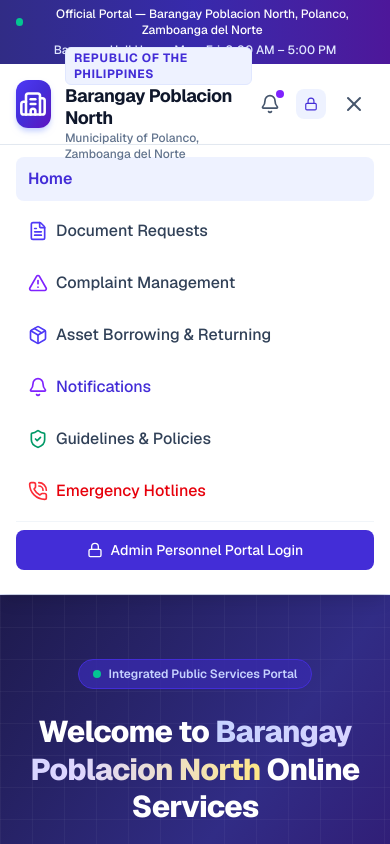
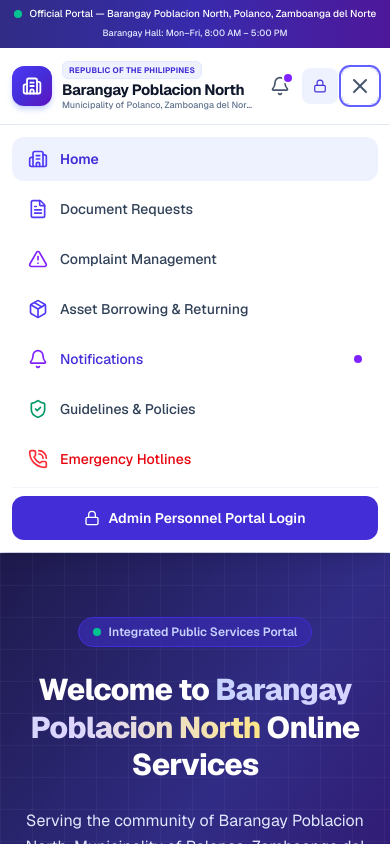
Before and after one commit to chieloupaconla-lab/Pob.North-Polanco-Online-Services-Management, a Next.js app: page / in a window 390 px wide. Both pictures are taken after a click on the button "Open navigation menu". Shown: the top 844 px of the page. Built offline with nearby package versions, Linux system fonts and the light colour scheme.

Commit message:
fix mobile responsive navbar

```diff
--- a/src/components/Navbar.tsx
+++ b/src/components/Navbar.tsx
@@ -18,132 +18,164 @@
 export default function Navbar() {
   const [mobileMenuOpen, setMobileMenuOpen] = useState(false);
 
+  const closeMobileMenu = () => {
+    setMobileMenuOpen(false);
+  };
+
   return (
-    <header className="sticky top-0 z-50 bg-white/95 backdrop-blur-md border-b border-indigo-100 shadow-xs">
-      {/* Top Banner Notice */}
-      <div className="bg-gradient-to-r from-indigo-900 via-indigo-800 to-violet-900 text-white text-xs py-1.5 px-4">
-        <div className="max-w-7xl mx-auto flex flex-col sm:flex-row justify-between items-center gap-1 text-center sm:text-left">
-          <div className="flex items-center gap-2">
-            <span className="inline-block w-2 h-2 rounded-full bg-emerald-400 animate-pulse"></span>
-            <span className="font-medium">
-              Official Portal — Barangay Poblacion North, Polanco, Zamboanga del Norte
+    <header className="sticky top-0 z-50 w-full bg-white/95 backdrop-blur-md border-b border-indigo-100 shadow-sm">
+      {/* =========================================================
+          TOP BANNER
+      ========================================================== */}
+      <div className="bg-gradient-to-r from-indigo-900 via-indigo-800 to-violet-900 text-white">
+        <div className="mx-auto w-full max-w-7xl px-3 py-2 sm:px-6 lg:px-8">
+          <div className="flex flex-col gap-1.5 text-center sm:flex-row sm:items-center sm:justify-between sm:text-left">
+            {/* Portal Notice */}
+            <div className="flex min-w-0 items-center justify-center gap-2 sm:justify-start">
+              <span
+                className="h-2 w-2 shrink-0 rounded-full bg-emerald-400 animate-pulse"
+                aria-hidden="true"
+              />
+
+              <span className="text-[10px] font-medium leading-tight sm:text-xs">
+                Official Portal — Barangay Poblacion North, Polanco, Zamboanga
+                del Norte
               </span>
             </div>
 
-          <div className="flex items-center gap-4 text-indigo-100 font-medium">
-            <span>Barangay Hall Hours: Mon–Fri, 8:00 AM – 5:00 PM</span>
-            <span className="hidden md:inline">|</span>
-            <span className="hidden md:inline text-amber-300 font-semibold">
+            {/* Hall Information */}
+            <div className="flex flex-wrap items-center justify-center gap-x-2 gap-y-0.5 text-[9px] font-medium text-indigo-100 sm:justify-end sm:text-[11px]">
+              <span>Barangay Hall: Mon–Fri, 8:00 AM – 5:00 PM</span>
+
+              <span className="hidden md:inline text-indigo-300">|</span>
+
+              <span className="hidden sm:inline font-semibold text-amber-300">
                 No Login Required for Residents
               </span>
             </div>
           </div>
         </div>
-
-      {/* Main Navbar */}
-      <div className="max-w-7xl mx-auto px-4 sm:px-6 lg:px-8">
-        <div className="flex justify-between items-center h-20">
-          {/* Logo & Branding */}
-          <Link href="/" className="flex items-center gap-3.5 group">
-            <div className="w-12 h-12 rounded-xl bg-gradient-to-br from-indigo-600 via-indigo-700 to-violet-800 flex items-center justify-center text-white shadow-md shadow-indigo-200 group-hover:scale-105 transition-transform duration-200">
-              <Building2 className="w-7 h-7 stroke-[2.2]" />
       </div>
 
-            <div>
-              <div className="flex items-center gap-1.5">
-                <span className="text-xs font-bold uppercase tracking-wider text-indigo-700 bg-indigo-50 px-2 py-0.5 rounded-md border border-indigo-100">
+      {/* =========================================================
+          MAIN NAVBAR
+      ========================================================== */}
+      <div className="mx-auto w-full max-w-7xl px-3 sm:px-6 lg:px-8">
+        <div className="flex min-h-[76px] items-center justify-between gap-2 py-3 sm:min-h-[84px] sm:gap-4">
+          {/* =====================================================
+              LOGO & BRANDING
+          ====================================================== */}
+          <Link
+            href="/"
+            onClick={closeMobileMenu}
+            className="group flex min-w-0 flex-1 items-center gap-2.5 sm:gap-3.5"
+          >
+            {/* Logo */}
+            <div className="flex h-10 w-10 shrink-0 items-center justify-center rounded-xl bg-gradient-to-br from-indigo-600 via-indigo-700 to-violet-800 text-white shadow-md shadow-indigo-200 transition-transform duration-200 group-hover:scale-105 sm:h-12 sm:w-12">
+              <Building2 className="h-5 w-5 stroke-[2.2] sm:h-7 sm:w-7" />
+            </div>
+
+            {/* Text */}
+            <div className="min-w-0 flex-1">
+              <div className="mb-0.5 flex items-center">
+                <span className="inline-block max-w-full truncate rounded-md border border-indigo-100 bg-indigo-50 px-1.5 py-0.5 text-[8px] font-bold uppercase tracking-wide text-indigo-700 sm:px-2 sm:text-[10px] sm:tracking-wider">
                   Republic of the Philippines
                 </span>
               </div>
 
-              <h1 className="text-lg font-bold text-slate-900 tracking-tight leading-tight group-hover:text-indigo-700 transition-colors">
+              <h1 className="truncate text-[15px] font-bold leading-tight tracking-tight text-slate-900 transition-colors group-hover:text-indigo-700 sm:text-lg md:text-xl">
                 Barangay Poblacion North
               </h1>
 
-              <p className="text-xs text-slate-500 font-medium">
+              <p className="truncate text-[9px] font-medium leading-tight text-slate-500 sm:text-xs">
                 Municipality of Polanco, Zamboanga del Norte
               </p>
             </div>
           </Link>
 
-          {/* Desktop Navigation */}
-          <nav className="hidden lg:flex items-center space-x-1 font-medium text-sm text-slate-700">
+          {/* =====================================================
+              DESKTOP NAVIGATION
+          ====================================================== */}
+          <nav className="hidden shrink-0 items-center gap-1 font-medium text-sm text-slate-700 lg:flex">
             {/* Home */}
             <Link
               href="/"
-              className="px-3.5 py-2 rounded-lg text-indigo-900 bg-indigo-50/80 font-semibold hover:bg-indigo-100 transition-colors"
+              className="flex items-center rounded-lg bg-indigo-50/80 px-3 py-2 font-semibold text-indigo-900 transition-colors hover:bg-indigo-100"
             >
               Home
             </Link>
 
-            {/* Document Requests */}
+            {/* Documents */}
             <Link
               href="/documents"
-              className="px-3.5 py-2 rounded-lg hover:text-indigo-700 hover:bg-slate-100 transition-colors flex items-center gap-1.5"
+              className="flex items-center gap-1.5 rounded-lg px-3 py-2 transition-colors hover:bg-slate-100 hover:text-indigo-700"
             >
-              <FileText className="w-4 h-4 text-indigo-600" />
+              <FileText className="h-4 w-4 text-indigo-600" />
               Document Requests
             </Link>
 
             {/* Complaints */}
             <Link
               href="/complaints"
-              className="px-3.5 py-2 rounded-lg hover:text-indigo-700 hover:bg-slate-100 transition-colors flex items-center gap-1.5"
+              className="flex items-center gap-1.5 rounded-lg px-3 py-2 transition-colors hover:bg-slate-100 hover:text-indigo-700"
             >
-              <AlertTriangle className="w-4 h-4 text-violet-600" />
+              <AlertTriangle className="h-4 w-4 text-violet-600" />
               Complaints
             </Link>
 
-            {/* Asset Borrowing & Returning */}
+            {/* Assets */}
             <Link
               href="/assets"
-              className="px-3.5 py-2 rounded-lg hover:text-indigo-700 hover:bg-slate-100 transition-colors flex items-center gap-1.5"
+              className="flex items-center gap-1.5 rounded-lg px-3 py-2 transition-colors hover:bg-slate-100 hover:text-indigo-700"
             >
-              <Package className="w-4 h-4 text-indigo-600" />
+              <Package className="h-4 w-4 text-indigo-600" />
               Asset Borrowing & Returning
             </Link>
 
-            {/* Notifications - Separate Button */}
+            {/* Notifications */}
             <Link
               href="/notifications"
               aria-label="Notifications"
               title="Notifications"
-              className="relative ml-1 p-2.5 rounded-xl text-slate-600 hover:text-indigo-700 hover:bg-indigo-50 transition-colors flex items-center justify-center"
+              className="relative ml-1 flex items-center justify-center rounded-xl p-2.5 text-slate-600 transition-colors hover:bg-indigo-50 hover:text-indigo-700"
             >
-              <Bell className="w-5 h-5" />
+              <Bell className="h-5 w-5" />
 
-              {/* Notification indicator */}
               <span
-                className="absolute top-1.5 right-1.5 w-2 h-2 rounded-full bg-violet-600 ring-2 ring-white"
+                className="absolute right-1.5 top-1.5 h-2 w-2 rounded-full bg-violet-600 ring-2 ring-white"
                 aria-hidden="true"
               />
             </Link>
           </nav>
 
-          {/* Admin Access */}
-          <div className="hidden lg:flex items-center gap-3">
+          {/* =====================================================
+              DESKTOP ADMIN
+          ====================================================== */}
+          <div className="hidden shrink-0 items-center lg:flex">
             <Link
               href="/admin/login"
-              className="px-4 py-2.5 rounded-lg bg-indigo-700 hover:bg-indigo-800 text-white font-semibold text-xs shadow-sm hover:shadow transition-all flex items-center gap-1.5"
+              className="flex items-center gap-1.5 rounded-lg bg-indigo-700 px-4 py-2.5 text-xs font-semibold text-white shadow-sm transition-all hover:bg-indigo-800 hover:shadow"
             >
-              <Lock className="w-3.5 h-3.5" />
+              <Lock className="h-3.5 w-3.5" />
               Admin Personnel Login
             </Link>
           </div>
 
-          {/* Mobile Menu Button */}
-          <div className="flex lg:hidden items-center gap-2">
-            {/* Mobile Notification Bell */}
+          {/* =====================================================
+              MOBILE ACTIONS
+          ====================================================== */}
+          <div className="flex shrink-0 items-center gap-1 lg:hidden">
+            {/* Notification */}
             <Link
               href="/notifications"
               aria-label="Notifications"
               title="Notifications"
-              className="relative p-2 rounded-lg text-slate-600 hover:text-indigo-700 hover:bg-indigo-50 transition-colors"
+              className="relative flex h-9 w-9 items-center justify-center rounded-lg text-slate-600 transition-colors hover:bg-indigo-50 hover:text-indigo-700 sm:h-10 sm:w-10"
             >
-              <Bell className="w-5 h-5" />
+              <Bell className="h-5 w-5" />
 
               <span
-                className="absolute top-1 right-1 w-2 h-2 rounded-full bg-violet-600 ring-2 ring-white"
+                className="absolute right-1.5 top-1.5 h-2 w-2 rounded-full bg-violet-600 ring-2 ring-white"
                 aria-hidden="true"
               />
             </Link>
@@ -151,112 +183,131 @@
             {/* Admin */}
             <Link
               href="/admin/login"
-              className="p-2 rounded-lg bg-indigo-50 text-indigo-700 text-xs font-semibold flex items-center gap-1"
+              aria-label="Admin Login"
+              title="Admin Login"
+              className="flex h-9 w-9 items-center justify-center rounded-lg bg-indigo-50 text-indigo-700 transition-colors hover:bg-indigo-100 sm:h-10 sm:w-auto sm:px-3"
             >
-              <Lock className="w-3.5 h-3.5" />
-              <span className="hidden sm:inline">Admin</span>
+              <Lock className="h-3.5 w-3.5" />
+
+              <span className="ml-1.5 hidden text-xs font-semibold sm:inline">
+                Admin
+              </span>
             </Link>
 
             {/* Menu */}
             <button
-              onClick={() => setMobileMenuOpen(!mobileMenuOpen)}
               type="button"
-              className="p-2 rounded-lg text-slate-600 hover:text-slate-900 hover:bg-slate-100 focus:outline-hidden"
-              aria-label="Toggle Navigation Menu"
+              onClick={() => setMobileMenuOpen((open) => !open)}
+              className="flex h-9 w-9 items-center justify-center rounded-lg text-slate-600 transition-colors hover:bg-slate-100 hover:text-slate-900 focus:outline-none focus:ring-2 focus:ring-indigo-500 focus:ring-offset-1 sm:h-10 sm:w-10"
+              aria-label={
+                mobileMenuOpen
+                  ? "Close navigation menu"
+                  : "Open navigation menu"
+              }
+              aria-expanded={mobileMenuOpen}
             >
               {mobileMenuOpen ? (
-                <X className="w-6 h-6" />
+                <X className="h-6 w-6" />
               ) : (
-                <Menu className="w-6 h-6" />
+                <Menu className="h-6 w-6" />
               )}
             </button>
           </div>
         </div>
       </div>
 
-      {/* Mobile Navigation Dropdown */}
+      {/* =========================================================
+          MOBILE NAVIGATION
+      ========================================================== */}
       {mobileMenuOpen && (
-        <div className="lg:hidden border-t border-slate-200 bg-white px-4 pt-3 pb-6 space-y-2 shadow-lg">
+        <div className="border-t border-slate-200 bg-white shadow-lg lg:hidden">
+          <nav className="mx-auto w-full max-w-7xl px-3 py-3 sm:px-6">
+            <div className="space-y-1.5">
               {/* Home */}
               <Link
                 href="/"
-            onClick={() => setMobileMenuOpen(false)}
-            className="block px-3 py-2.5 rounded-lg text-base font-semibold text-indigo-700 bg-indigo-50"
+                onClick={closeMobileMenu}
+                className="flex items-center gap-3 rounded-xl bg-indigo-50 px-4 py-3 text-sm font-semibold text-indigo-700"
               >
+                <Building2 className="h-5 w-5 text-indigo-600" />
                 Home
               </Link>
 
-          {/* Document Requests */}
+              {/* Documents */}
               <Link
                 href="/documents"
-            onClick={() => setMobileMenuOpen(false)}
-            className="block px-3 py-2.5 rounded-lg text-base font-medium text-slate-700 hover:bg-slate-50 flex items-center gap-2"
+                onClick={closeMobileMenu}
+                className="flex items-center gap-3 rounded-xl px-4 py-3 text-sm font-medium text-slate-700 transition-colors hover:bg-slate-50"
               >
-            <FileText className="w-5 h-5 text-indigo-600" />
-            Document Requests
+                <FileText className="h-5 w-5 shrink-0 text-indigo-600" />
+                <span>Document Requests</span>
               </Link>
 
-          {/* Complaint Management */}
+              {/* Complaints */}
               <Link
                 href="/complaints"
-            onClick={() => setMobileMenuOpen(false)}
-            className="block px-3 py-2.5 rounded-lg text-base font-medium text-slate-700 hover:bg-slate-50 flex items-center gap-2"
+                onClick={closeMobileMenu}
+                className="flex items-center gap-3 rounded-xl px-4 py-3 text-sm font-medium text-slate-700 transition-colors hover:bg-slate-50"
               >
-            <AlertTriangle className="w-5 h-5 text-violet-600" />
-            Complaint Management
+                <AlertTriangle className="h-5 w-5 shrink-0 text-violet-600" />
+                <span>Complaint Management</span>
               </Link>
 
-          {/* Asset Borrowing */}
+              {/* Assets */}
               <Link
                 href="/assets"
-            onClick={() => setMobileMenuOpen(false)}
-            className="block px-3 py-2.5 rounded-lg text-base font-medium text-slate-700 hover:bg-slate-50 flex items-center gap-2"
+                onClick={closeMobileMenu}
+                className="flex items-center gap-3 rounded-xl px-4 py-3 text-sm font-medium text-slate-700 transition-colors hover:bg-slate-50"
               >
-            <Package className="w-5 h-5 text-indigo-600" />
-            Asset Borrowing & Returning
+                <Package className="h-5 w-5 shrink-0 text-indigo-600" />
+                <span>Asset Borrowing & Returning</span>
               </Link>
 
               {/* Notifications */}
               <Link
                 href="/notifications"
-            onClick={() => setMobileMenuOpen(false)}
-            className="block px-3 py-2.5 rounded-lg text-base font-medium text-indigo-700 hover:bg-indigo-50 flex items-center gap-2"
+                onClick={closeMobileMenu}
+                className="flex items-center gap-3 rounded-xl px-4 py-3 text-sm font-medium text-indigo-700 transition-colors hover:bg-indigo-50"
               >
-            <Bell className="w-5 h-5 text-violet-600" />
-            Notifications
+                <Bell className="h-5 w-5 shrink-0 text-violet-600" />
+                <span>Notifications</span>
+
+                <span className="ml-auto h-2 w-2 rounded-full bg-violet-600" />
               </Link>
 
               {/* Guidelines */}
               <Link
                 href="/guidelines"
-            onClick={() => setMobileMenuOpen(false)}
-            className="block px-3 py-2.5 rounded-lg text-base font-medium text-slate-700 hover:bg-slate-50 flex items-center gap-2"
+                onClick={closeMobileMenu}
+                className="flex items-center gap-3 rounded-xl px-4 py-3 text-sm font-medium text-slate-700 transition-colors hover:bg-slate-50"
               >
-            <ShieldCheck className="w-5 h-5 text-emerald-600" />
-            Guidelines & Policies
+                <ShieldCheck className="h-5 w-5 shrink-0 text-emerald-600" />
+                <span>Guidelines & Policies</span>
               </Link>
 
               {/* Emergency Hotlines */}
               <Link
                 href="/hotlines"
-            onClick={() => setMobileMenuOpen(false)}
-            className="block px-3 py-2.5 rounded-lg text-base font-medium text-red-600 hover:bg-red-50 flex items-center gap-2"
+                onClick={closeMobileMenu}
+                className="flex items-center gap-3 rounded-xl px-4 py-3 text-sm font-medium text-red-600 transition-colors hover:bg-red-50"
               >
-            <PhoneCall className="w-5 h-5 text-red-500" />
-            Emergency Hotlines
+                <PhoneCall className="h-5 w-5 shrink-0 text-red-500" />
+                <span>Emergency Hotlines</span>
               </Link>
 
-          {/* Admin Login */}
-          <div className="pt-2 border-t border-slate-100">
+              {/* Admin */}
+              <div className="border-t border-slate-100 pt-2">
                 <Link
                   href="/admin/login"
-              onClick={() => setMobileMenuOpen(false)}
-              className="w-full justify-center px-4 py-2.5 rounded-lg bg-indigo-700 text-white font-medium text-sm flex items-center gap-2"
+                  onClick={closeMobileMenu}
+                  className="flex w-full items-center justify-center gap-2 rounded-xl bg-indigo-700 px-4 py-3 text-sm font-semibold text-white transition-colors hover:bg-indigo-800"
                 >
-              <Lock className="w-4 h-4" />
+                  <Lock className="h-4 w-4" />
                   Admin Personnel Portal Login
                 </Link>
               </div>
+            </div>
+          </nav>
         </div>
       )}
     </header>
```
Lines whose indentation alone changed are shown as unchanged.
